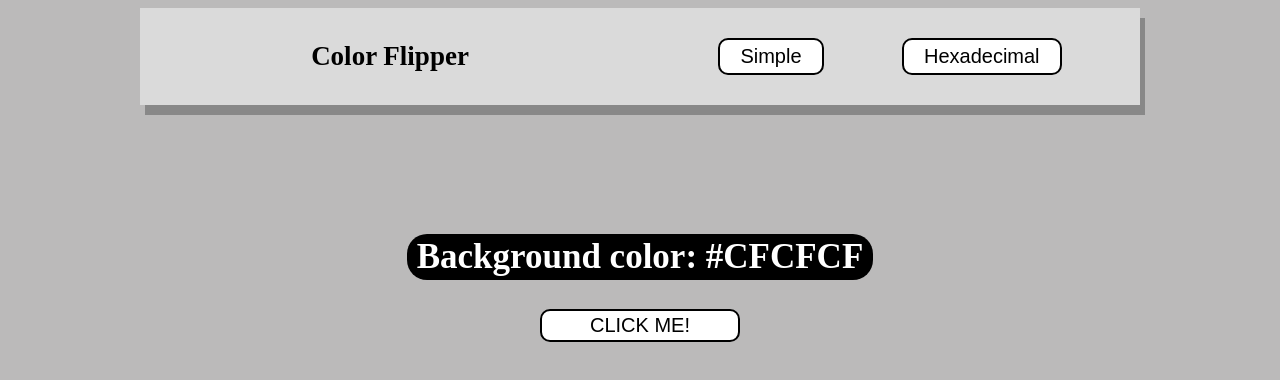
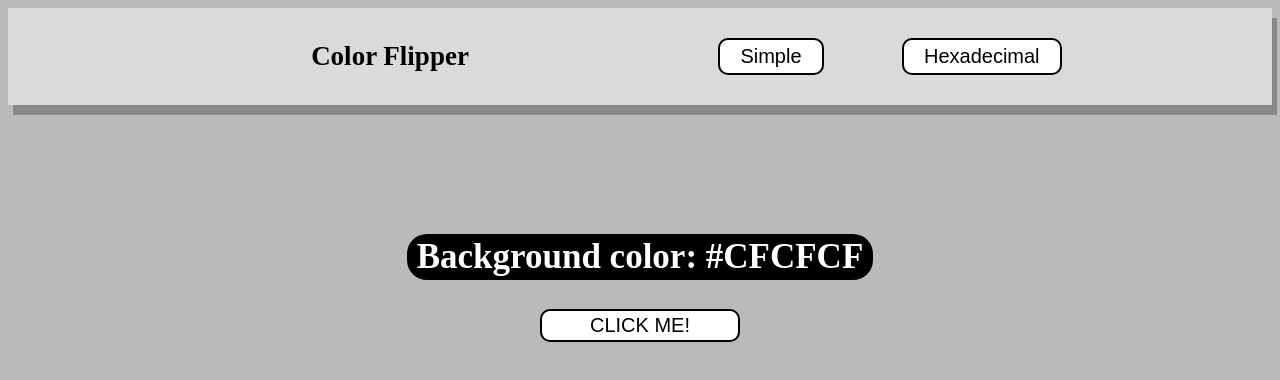
Before and after one commit to czvides/DeWeb-Practice, a plain HTML site: page JS/color_flipper.html in a window 1280 px wide. Drawn offline with Linux system fonts and the light colour scheme.

Commit message:
Fix the nav bar

```diff
--- a/JS/color_flipper.html
+++ b/JS/color_flipper.html
@@ -9,13 +9,15 @@
     <title>Color Flipper || Simple</title>
 </head>
 <body>
-    <nav class="flex justify-between max-width-1000 mx-auto font-size-18 nav-shadow bg-gray">
+    <nav class="font-size-18 nav-shadow bg-gray">
+        <div class="max-width-1000 mx-auto flex justify-between">
             <div class="full-width flex justify-center align-center">
                 <h2>Color Flipper</h2>
             </div>
             <div class="flex justify-evenly full-width">
                 <button id="color_simple">Simple</button>
                 <button id="color_hex">Hexadecimal</button>
+            </div>
         </div>
     </nav>
     <main class="max-width-1000 mx-auto" style="margin-top: 100px">
```
Lines whose indentation alone changed are shown as unchanged.
